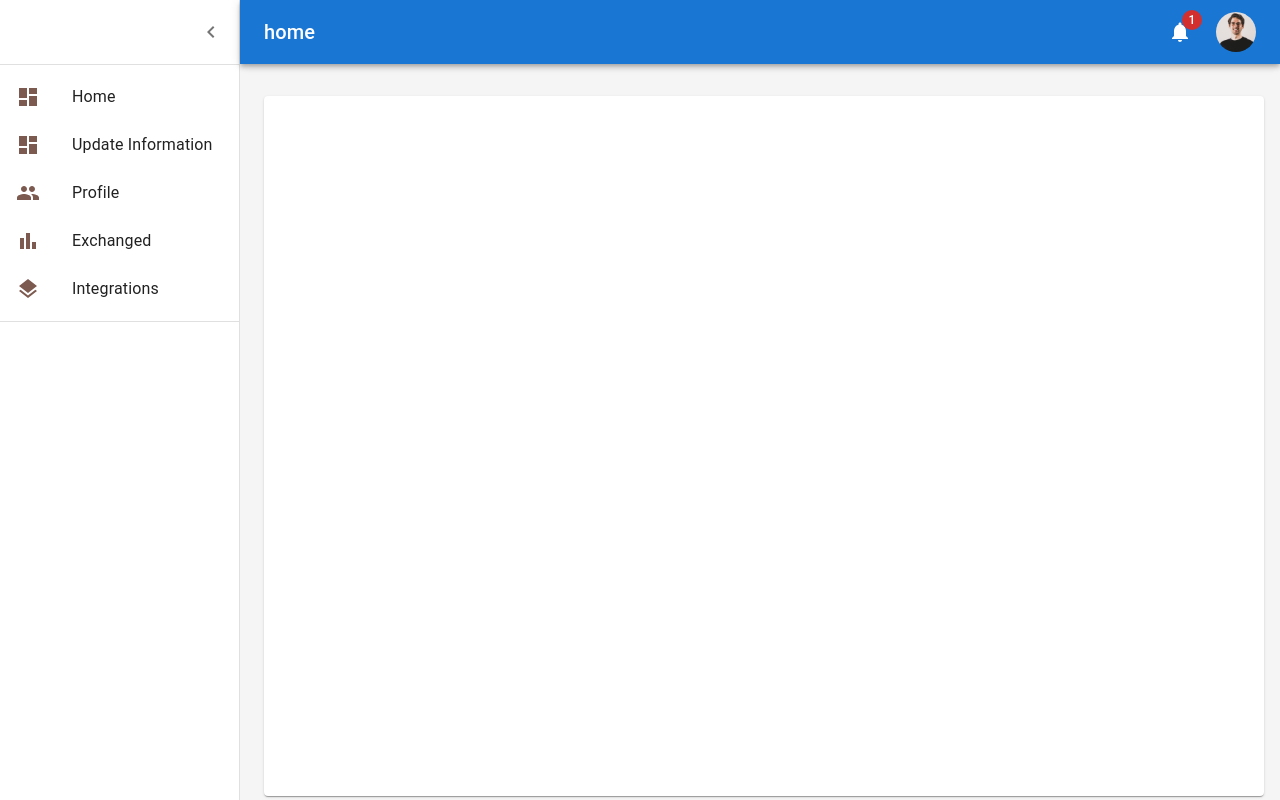
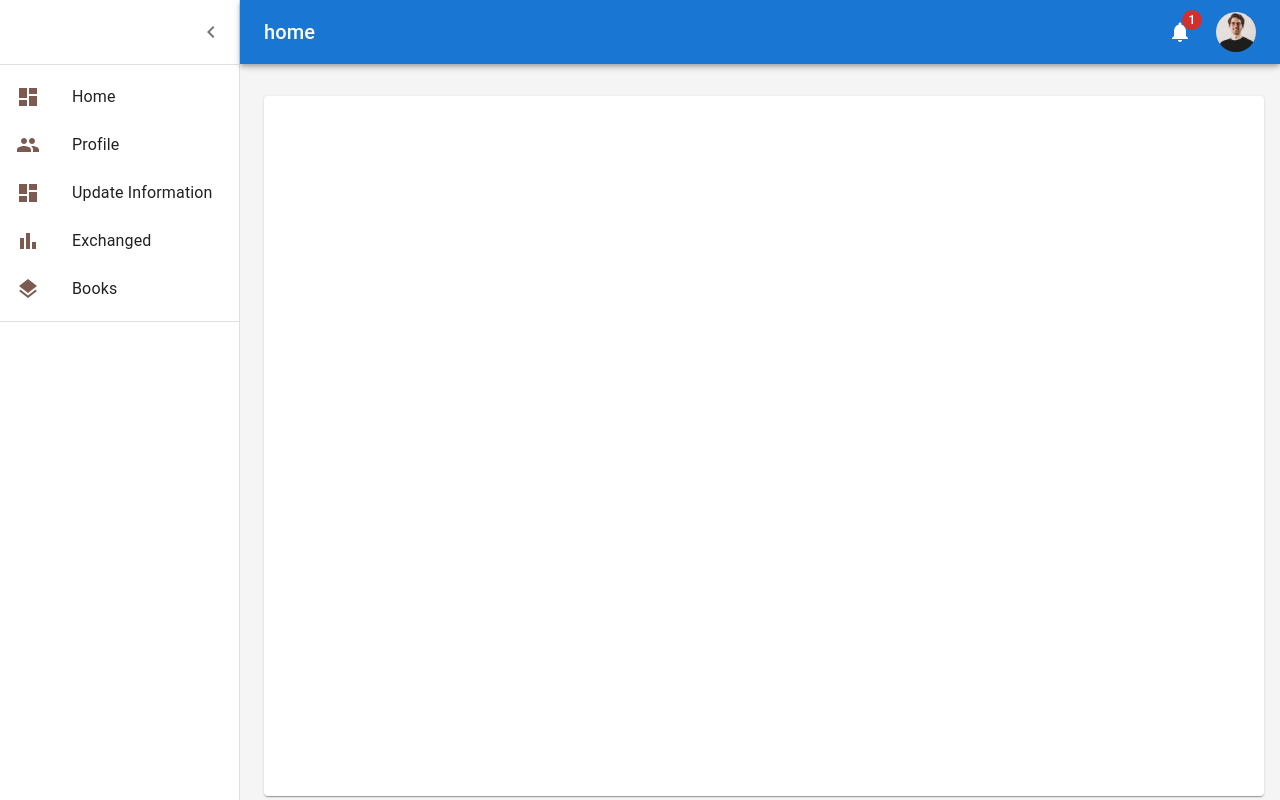
Before and after one commit to kowais915/bookswap, a Next.js app: page /dashboard in a window 1280 px wide. Built offline with nearby package versions, Linux system fonts and the light colour scheme.

Commit message:
:rewind: Reverted back to the original ui

```diff
--- a/components/dashboard/Dashboard.js
+++ b/components/dashboard/Dashboard.js
@@ -26,12 +26,13 @@ import {useState} from 'react';
 import UpateProfile from './UpdateProfile';
 import Avatar from '@mui/material/Avatar'
 import ListItems from './ListItems';
-import Books from './Books';
+import Books from './pages/Books';
 
 // * importing dashboard context
 import {DashboardContext} from '../../context/DashboardContext';
 import {useContext } from 'react';
 import UpdateProfile from './UpdateProfile';
+import Exchanged from './pages/Exchanged';
 
 
 
@@ -118,8 +119,11 @@ export default function Dashboard() {
       case "Update Information":
         return <UpdateProfile/>
         break;
-      case "Profile":
+      case "Books":
         return <Books/>
+        break;
+      case "Exchanged":
+        return <Exchanged/>
         break;
     }
 
--- a/components/dashboard/listItems.js
+++ b/components/dashboard/listItems.js
@@ -31,6 +31,10 @@ const ListItems = () => {
 
   }
 
+  const handleRoute = ()=>{
+    router.push('/')
+  }
+
   const mainListItems = (
 
 
@@ -48,20 +52,6 @@ const ListItems = () => {
 
 
 
-      <ListItemButton
-
-        onClick={()=>changePage('Update Information')}
-
-      >
-
-
-        <ListItemIcon>
-          <DashboardIcon className={styles.icon} />
-        </ListItemIcon>
-        <ListItemText primary="Update Information" />
-      </ListItemButton>
-
-
      {/* //* profile */}
       <ListItemButton
          onClick={()=>changePage('Profile')}
@@ -72,6 +62,25 @@ const ListItems = () => {
         </ListItemIcon>
         <ListItemText primary="Profile" />
       </ListItemButton>
+
+      {/* //* update information */}
+
+
+
+        <ListItemButton
+
+          // onClick={()=>changePage('Update Information')}
+          onClick={()=> changePage('Update Information')}
+
+        >
+
+
+          <ListItemIcon>
+            <DashboardIcon className={styles.icon} />
+          </ListItemIcon>
+          <ListItemText primary="Update Information" />
+        </ListItemButton>
+
 
       {/* //* Exchanged */}
       <ListItemButton
@@ -86,12 +95,12 @@ const ListItems = () => {
 
       {/* //* integrations */}
       <ListItemButton
-        onClick={()=>changePage('Integrations')}
+        onClick={()=>changePage('Books')}
       >
         <ListItemIcon>
           <LayersIcon className={styles.icon}/>
         </ListItemIcon>
-        <ListItemText primary="Integrations" />
+        <ListItemText primary="Books" />
       </ListItemButton>
     </React.Fragment>
   );
--- /dev/null
+++ b/components/dashboard/pages/Exchanged.js
@@ -0,0 +1,12 @@
+const Exchanged = () => {
+    return (
+        <>
+            <h3>
+                Here is a list of books that you exchanged.
+            </h3>
+
+        </>
+     );
+}
+
+export default Exchanged;
```
Also changed, not shown: pages/404.js (added, +9 -0 lines), components/dashboard/pages/Books.js (renamed from components/dashboard/Books.js).
